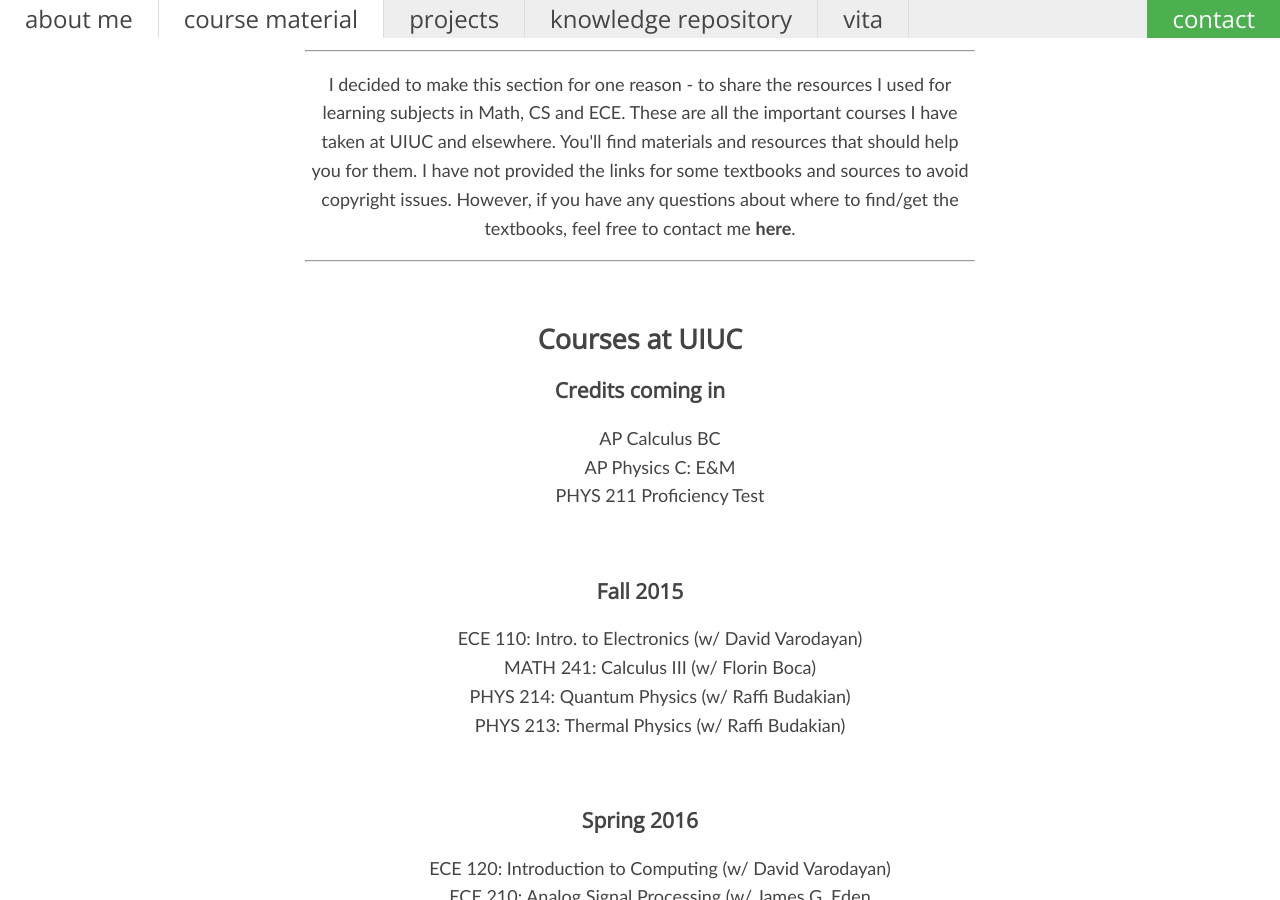
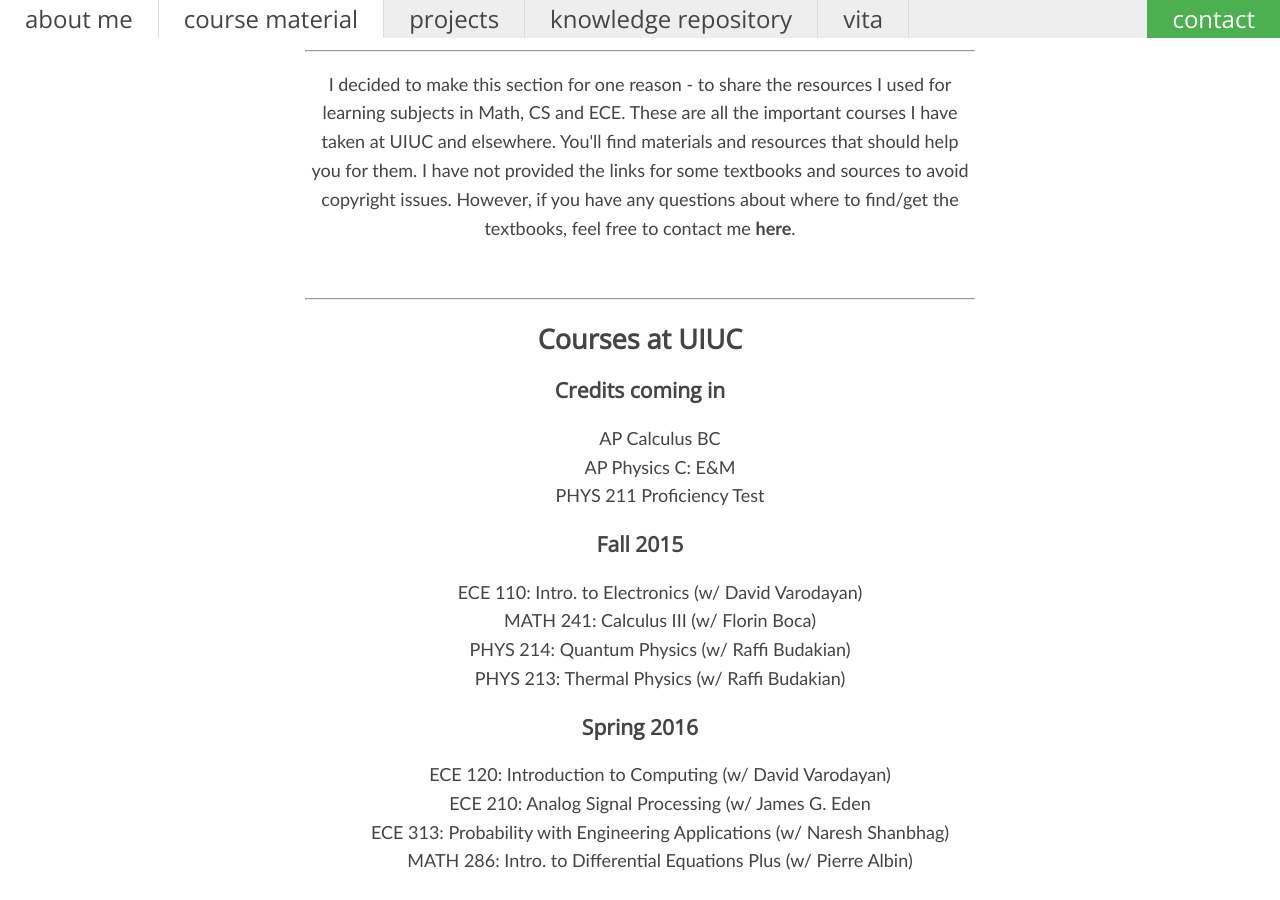
Before and after one commit to akashdeepdeb/akash.github.io, a Jekyll site: the page built from course_material/index.html, in a window 1280 px wide and 900 px high, scrolled down 359 px. Built offline with Jekyll 4.4.1, drawn with Linux system fonts in a browser that asks for light colours.

Commit message:
Update index.html

```diff
--- a/course_material/index.html
+++ b/course_material/index.html
@@ -32,8 +32,10 @@
   I decided to make this section for one reason - to share the resources I used for learning subjects in Math, CS and ECE. These are all the important courses I have taken at UIUC and elsewhere. You'll find materials and resources that should help you for them.
   I have not provided the links for some textbooks and sources to avoid copyright issues. However, if you have any questions about where to find/get the textbooks, feel free to contact me <a href = "/contact"><b>here</b></a>.
 </p>
+
+<br>
 <hr>
-<br>
+
 <div id = "uicourses">
 <h2>
   Courses at UIUC
@@ -44,12 +46,13 @@
 <ul>
   <li><a href = "javascript:showhide('calcBC')">AP Calculus BC</a></li>
   <div id = "calcBC" style = "display:none;">
+    <hr width = "30%">
     <p>Hey there, how's it going?</p>
+    <hr>
   </div>
   <li><a href = "/PHYS212">AP Physics C: E&M</a></li>
   <li><a href = "/PHYS211">PHYS 211 Proficiency Test</a></li>
 </ul>
-<br>
 <h3>
   Fall 2015
 </h3>
@@ -59,7 +62,6 @@
   <li><a href = "/PHYS214">PHYS 214: Quantum Physics</a> (w/ Raffi Budakian)</li>
   <li><a href = "/PHYS213">PHYS 213: Thermal Physics</a> (w/ Raffi Budakian)</li>
 </ul>
-<br>
 <h3>
   Spring 2016
 </h3>
@@ -69,7 +71,6 @@
   <li><a href = "/ECE313">ECE 313: Probability with Engineering Applications</a> (w/ Naresh Shanbhag)</li>
   <li><a href = "/MATH286">MATH 286: Intro. to Differential Equations Plus</a> (w/ Pierre Albin)</li>
 </ul>
-<br>
 <h3>
   Fall 2016
 </h3>
@@ -79,14 +80,15 @@
   <li><a href = "/ECE220">ECE 220: Copmuter Systems Programming</a></li>
   <li><a href = "/MATH489">MATH 489: Dynamics and Differential Equations</a></li>
 </ul>
-<br>
 <h3>
   Spring 2017
 </h3>
 <p> This section will be updated after acing (read, 'passing') the Fall 2016 courses (haha!)</p>
 </div>
+
+<br>
 <hr>
-<br>
+
 <div id = "coursera">
   <h2>Courses at Coursera</h2>
   <ul>
@@ -95,8 +97,10 @@
     <li><a href = "/ml">Machine Learning (Stanford)</a></li>
   </ul>
 </div>
+
+<br>
 <hr>
-<br>
+
 <div id = "edX">
   <h2>Courses at edX</h2>
   <ul>
```
